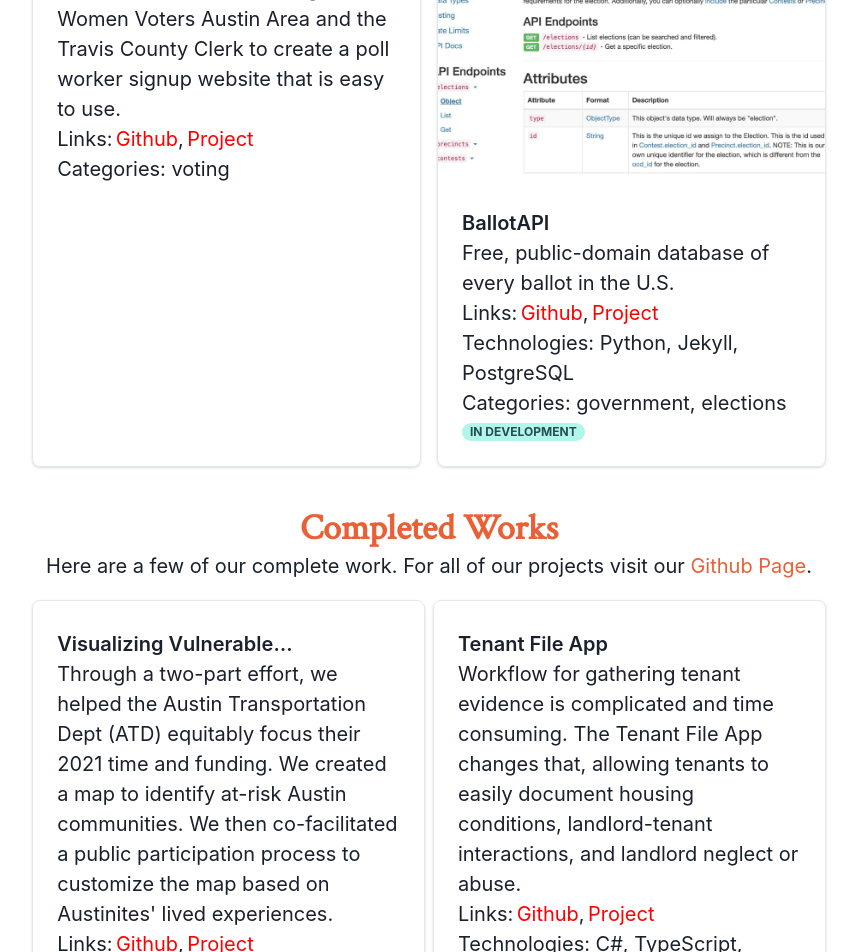
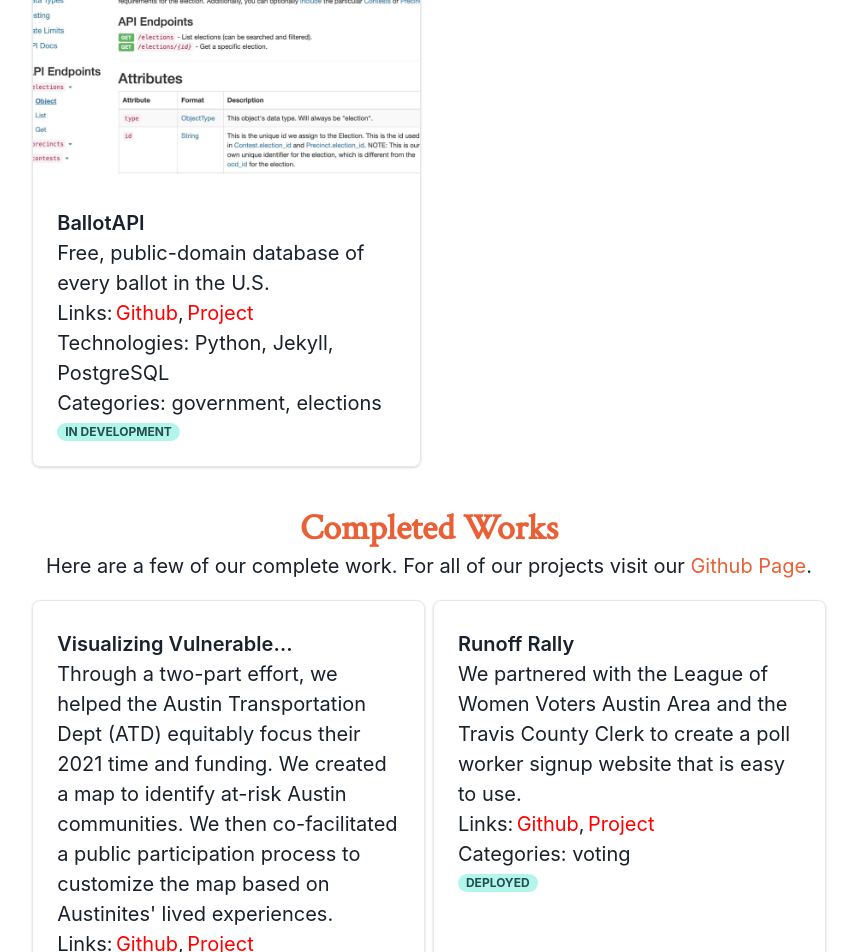
Before and after one commit to open-austin/website-v2-vercel, a Next.js app: page /portfolio in a window 1280 px wide. Shown: the part 1480-2432 px from the top of the page, without its empty margins (211-1068 px from the left). Built offline with nearby package versions, Linux system fonts and the light colour scheme.

Commit message:
Update project_data.ts

```diff
--- a/data/project_data.ts
+++ b/data/project_data.ts
@@ -21,7 +21,7 @@
     description:
       'TBD',
     access_at: '',
-    project_at: 'https://github.com/open-austin/rally-for-the-run-off',
+    project_at: 'https://github.com/open-austin/website-v2-vercel/',
     type: '',
     status: 'in development',
     categories: ['meta'],
@@ -39,7 +39,7 @@
     description:
       'TBD',
     access_at: '',
-    project_at: 'https://github.com/open-austin/rally-for-the-run-off',
+    project_at: 'https://github.com/open-austin/energy-outage',
     type: '',
     status: 'in development',
     categories: ['environment'],
@@ -93,7 +93,7 @@
     access_at: '',
     project_at: 'https://github.com/open-austin/rally-for-the-run-off',
     type: '',
-    status: '',
+    status: 'deployed',
     categories: ['voting'],
     contact: ['Daniel Roesler'],
     date: '',
```
